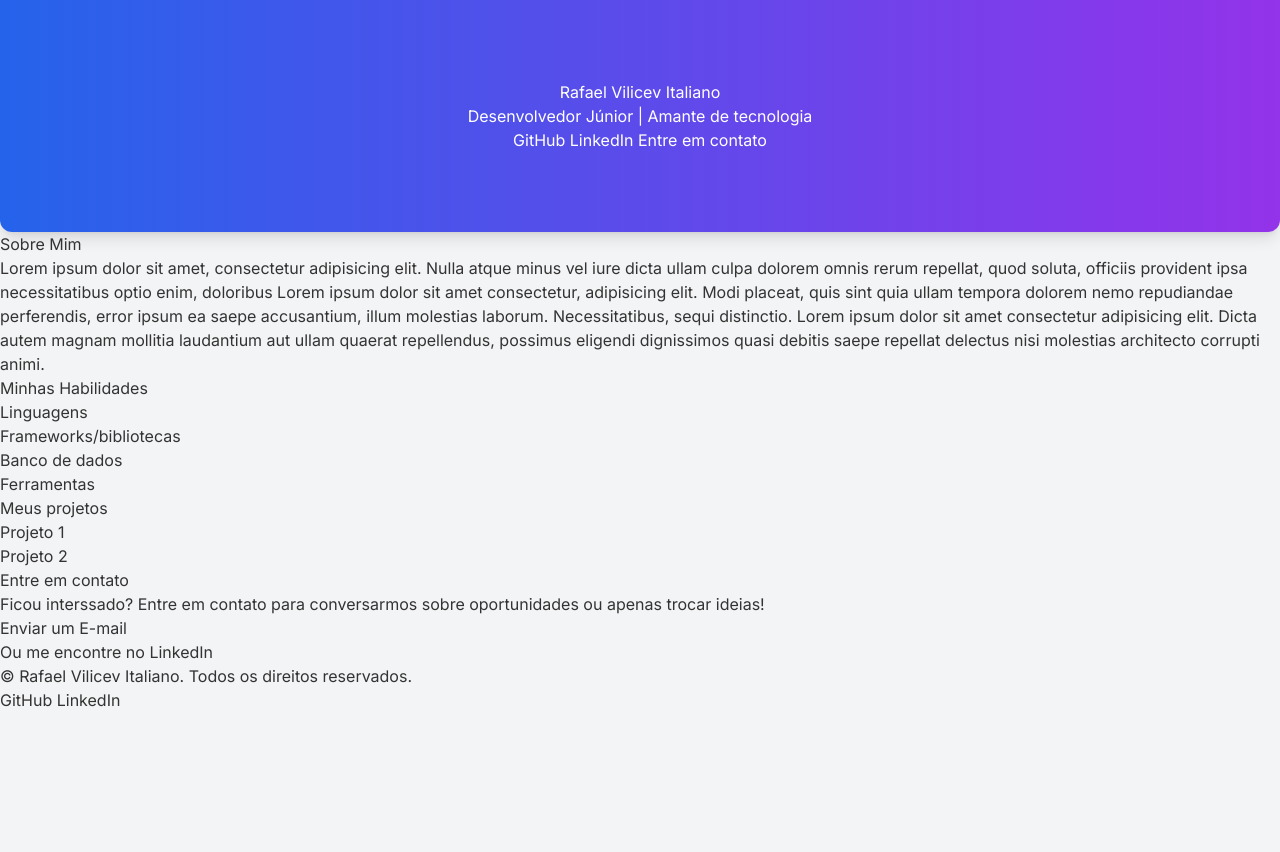
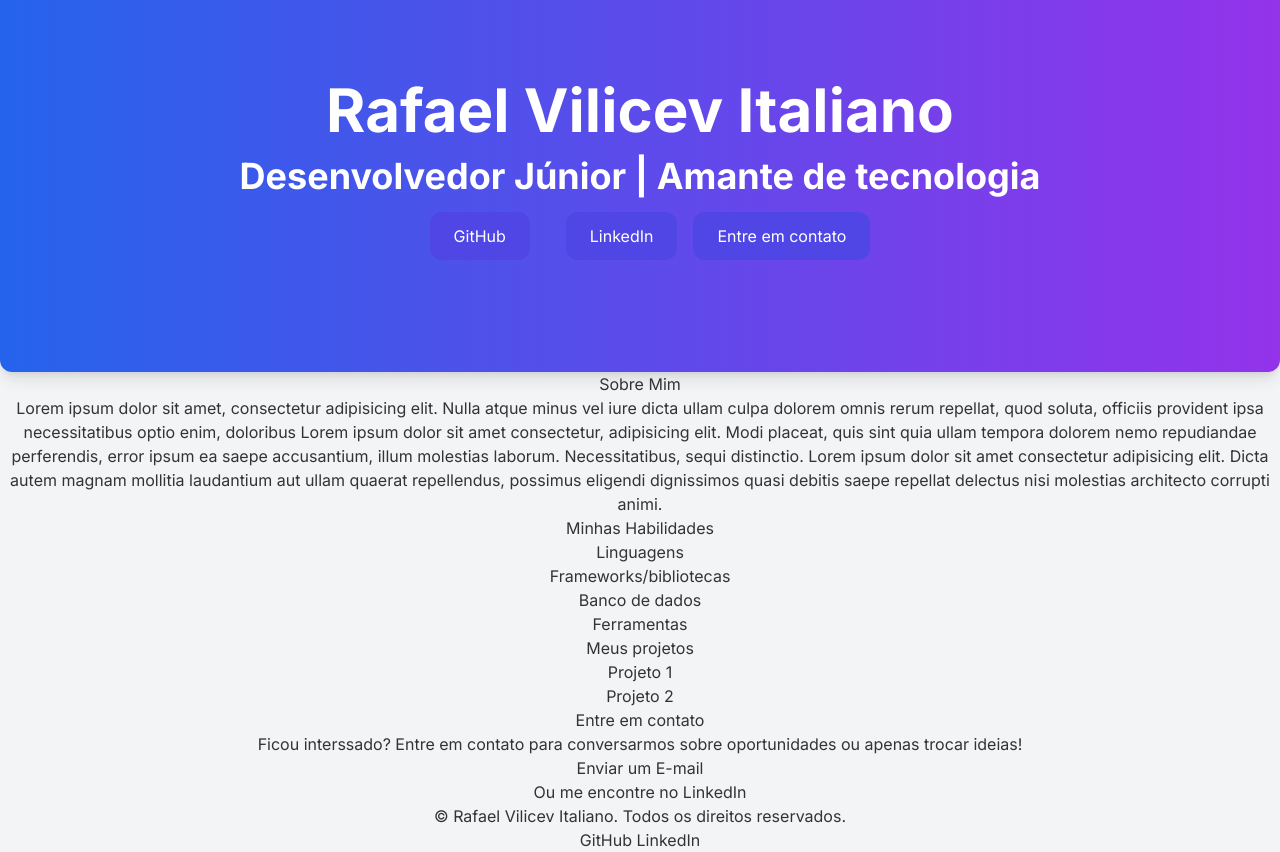
Before and after one commit to Italianorafa/javascript, a plain HTML site: page exercicios/portifólio/index.html in a window 1280 px wide. Before the commit the page ends 800 px from the top, so only its background shows below. Drawn offline with nearby package versions, Linux system fonts and the light colour scheme.

Commit message:
some updates in css tailwind

```diff
--- a/exercicios/portifólio/index.html
+++ b/exercicios/portifólio/index.html
@@ -3,20 +3,58 @@
 <head>
     <meta charset="UTF-8">
     <meta name="viewport" content="width=device-width, initial-scale=1.0">
-    <link rel="stylesheet" href="style.css">
     <script src="https://cdn.tailwindcss.com"></script>
     <link href="https://fonts.googleapis.com/css2?family=Inter:wght@300;400;500;600;700&display=swap" rel="stylesheet">
+
+    <style>
+        body{
+            font-family: 'Inter', sans-serif;
+            background-color: #f3f4f6;
+            color: #333;
+        }
+        /* cria classe para tailwind */
+        .section-padding{
+            padding: 4rem 1rem;
+        }
+        .card{
+            background-color: #fff;
+            border-radius: 0,75rem;
+            box-shadow: 1px 1px 3px rgba(0,0,0,0.1);
+        }
+        @media (min-width: 768px){
+            .section-padding{
+                padding: 6rem 2rem;
+            }
+        }
+        .card:hover{
+            transform: translateY(-5px);
+        }
+        .btn{
+            display: inline-block;
+            background-color: #4f46e5;
+            color: white;
+            padding: 0.75rem 1.5rem;
+            border-radius: 0.75rem;
+            text-decoration: none;
+            transition: background-color 0.2s ease-in-out;
+        }
+        .btn:hover{
+            background-color: #4338ca;
+        }
+    </style>
     <title>Meu potifólio</title>
 </head>
 <body>
     <header class="bg-gradient-to-r from-blue-600 to-purple-600 text-white text-center py-20 px-4 rounded-b-xl shadow-lg md:px-8">
-        <h1>Rafael Vilicev Italiano</h1>
-        <h2>Desenvolvedor Júnior | Amante de tecnologia</h2>
-        <button>GitHub</button>
-        <button>LinkedIn</button>
-        <button>Entre em contato</button>
+        <h1 class="text-4xl md:text-6xl font-extrabold mb-4 rounded-lg">Rafael Vilicev Italiano</h1>
+        <p class="text-2xl md:text-4xl font-extrabold mb-4 rounded-lg">Desenvolvedor Júnior | Amante de tecnologia</p>
+        <div class="flex justify-center space-x-4 mb-8">
+            <a hfer="" target= "_blank" class="btn mx-5">GitHub</a>
+            <a hfer="" target= "_blank" class="btn mx-5">LinkedIn</a>
+            <a hfer="" target= "_blank" class="btn mx-5">Entre em contato</a>
+        </div>
     </header>
-    <main>
+    <main class="text-center">
         <article>
             <section>
             <h2>Sobre Mim</h2>
@@ -45,7 +83,7 @@
         </article>
     </main>
 
-    <footer>
+    <footer class="text-center">
         <p>&copy <span id="current-year"></span> Rafael Vilicev Italiano. Todos os direitos reservados.</p>
         <a href="#">GitHub</a>
         <a href="#">LinkedIn</a>
```
